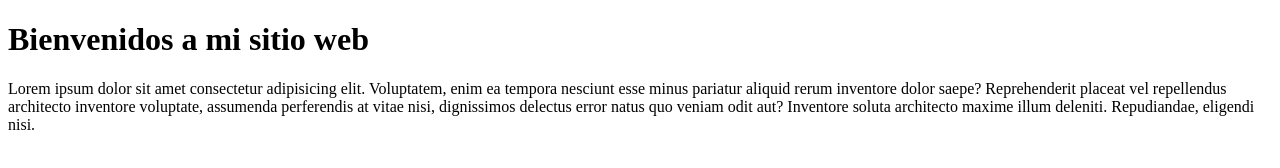
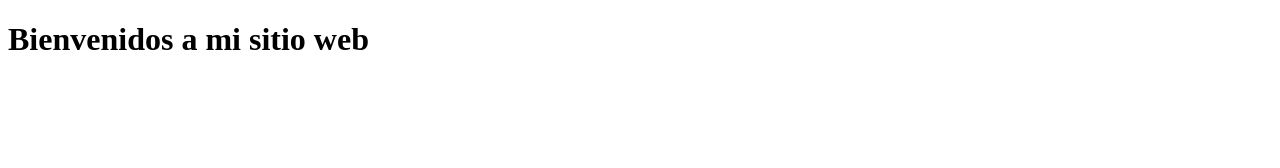
Before and after one commit to LeoCardenas123/CLASE-12-GITHUB-, a plain HTML site: page index.html in a window 1280 px wide. Drawn offline with Linux system fonts and the light colour scheme.

Commit message:
saque el texto

```diff
--- a/index.html
+++ b/index.html
@@ -7,9 +7,5 @@
 </head>
 <body>
     <h1>Bienvenidos a mi sitio web</h1>
-    <p>
-        Lorem ipsum dolor sit amet consectetur adipisicing elit. Voluptatem, enim ea tempora nesciunt esse minus pariatur aliquid rerum inventore dolor saepe? Reprehenderit placeat vel repellendus architecto inventore voluptate, assumenda perferendis at vitae nisi, dignissimos delectus error natus quo veniam odit aut? Inventore soluta architecto maxime illum deleniti. Repudiandae, eligendi nisi.
-    </p>
-
 </body>
 </html>
```
